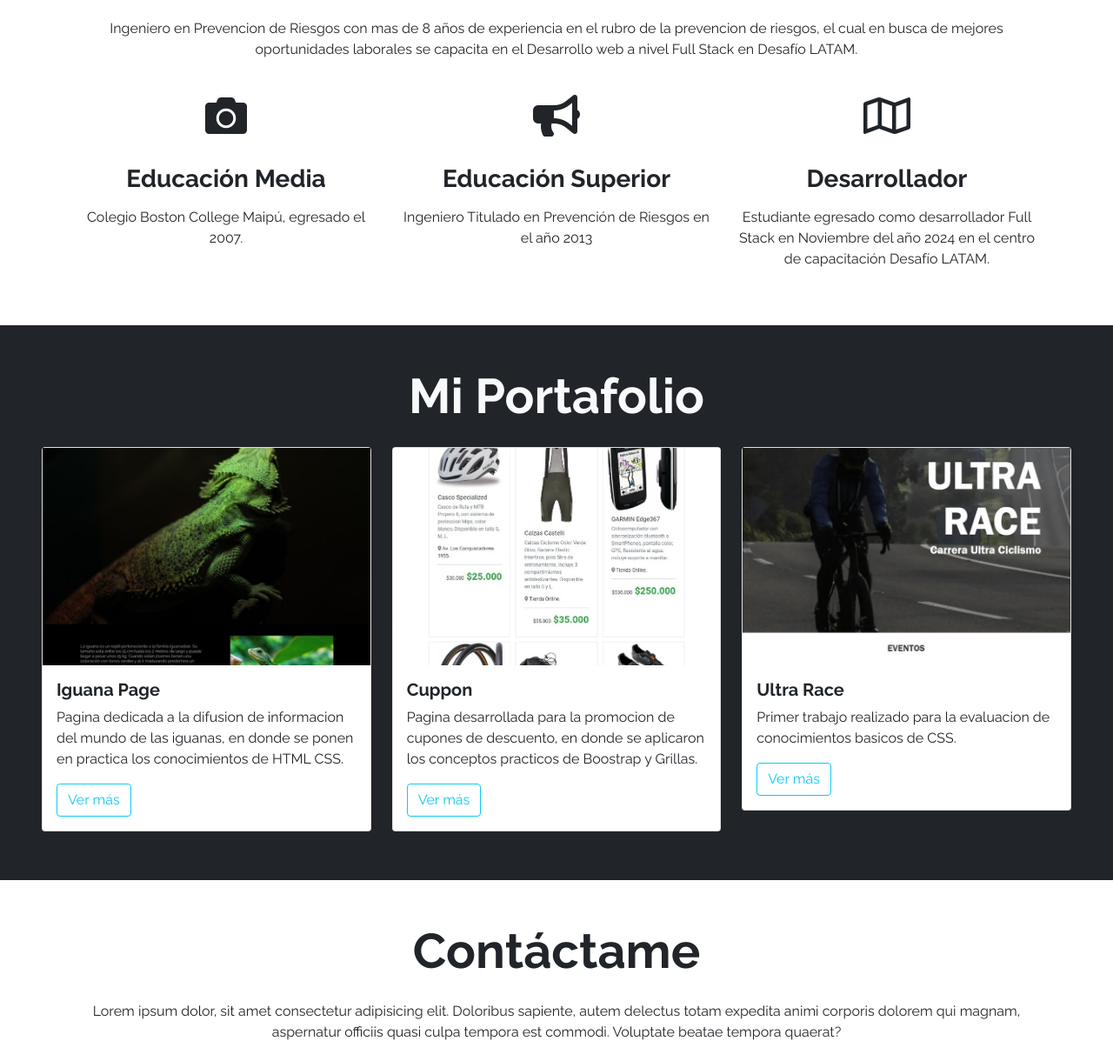
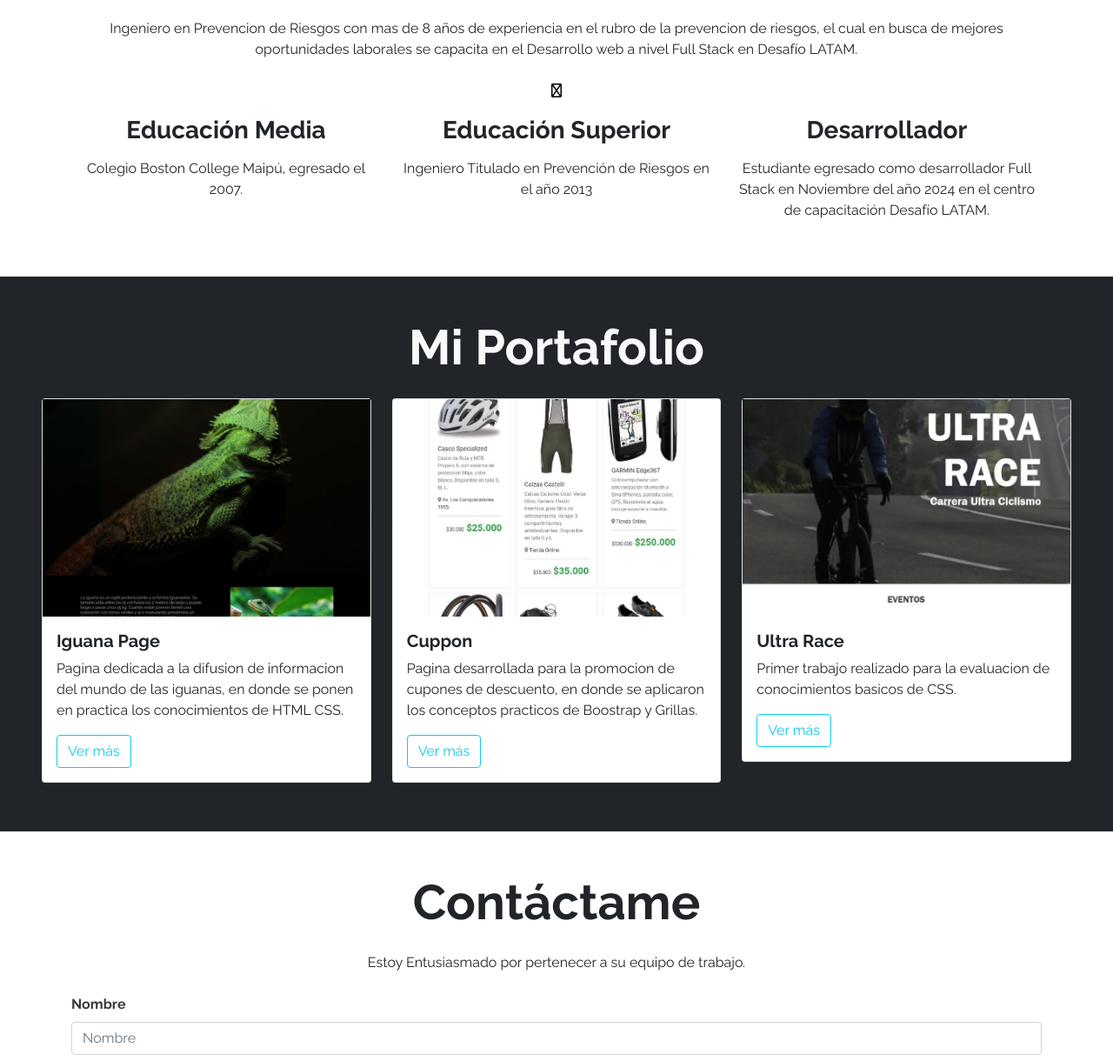
Before and after one commit to italopez/cvItalo, a plain HTML site: page index.html in a window 1280 px wide. Shown: the part 800-2020 px from the top of the page at 87% size. Drawn offline with nearby package versions, Linux system fonts and the light colour scheme.

Commit message:
kit fontawesome

```diff
--- a/index.html
+++ b/index.html
@@ -5,7 +5,7 @@
     <meta http-equiv="X-UA-Compatible" content="IE=edge" />
     <meta name="viewport" content="width=device-width, initial-scale=1.0" />
     <link rel="preconnect" href="https://fonts.googleapis.com" />
-    <link rel="preconnect" href="https://fonts.gstatic.com" crossorigin />
+    <script src="https://kit.fontawesome.com/13b8271f2f.js" crossorigin="anonymous"></script>
     <link
       href="https://fonts.googleapis.com/css2?family=Raleway:wght@400;700&display=swap"
       rel="stylesheet"
@@ -71,7 +71,7 @@
           </p>
           <div class="mb-5 pb-5">
             <button class="btn btn-lg btn-outline-info text-light me-4">
-              Mis Trabajos
+              Experiencia
             </button>
             <button class="btn btn-lg btn-info text-light">Contacto</button>
           </div>
@@ -89,21 +89,21 @@
 
       <div class="row">
         <div class="col-12 col-md-4">
-          <i class="fas fa-camera fa-3x my-3"></i>
+            <i class="fa-light fa-school" style="color: #000000;"></i>
           <h3 class="my-3 fw-bold">Educación Media</h3>
           <p class="my-3">
             Colegio Boston College Maipú, egresado el 2007.
           </p>
         </div>
         <div class="col-12 col-md-4">
-          <i class="fas fa-bullhorn fa-3x my-3"></i>
+            <i class="fa-regular fa-user-graduate" style="color: #000000;"></i>
           <h3 class="my-3 fw-bold">Educación Superior</h3>
           <p class="my-3">
             Ingeniero Titulado en Prevención de Riesgos en el año 2013
           </p>
         </div>
         <div class="col-12 col-md-4">
-          <i class="far fa-map fa-3x my-3"></i>
+            <i class="fa-duotone fa-code" style="--fa-primary-color: #000000; --fa-secondary-color: #000000;"></i>
           <h3 class="my-3 fw-bold">Desarrollador</h3>
           <p class="my-3">
             Estudiante egresado como desarrollador Full Stack en Noviembre del año 2024 en el centro de capacitación Desafío LATAM.
@@ -176,10 +176,7 @@
       <h2 class="display-4 fw-bold text-center my-4">Contáctame</h2>
 
       <p class="text-center my-4 d-none d-md-block">
-        Lorem ipsum dolor, sit amet consectetur adipisicing elit. Doloribus
-        sapiente, autem delectus totam expedita animi corporis dolorem qui
-        magnam, aspernatur officiis quasi culpa tempora est commodi. Voluptate
-        beatae tempora quaerat?
+        Estoy Entusiasmado por pertenecer a su equipo de trabajo.
       </p>
 
       <form>
```
